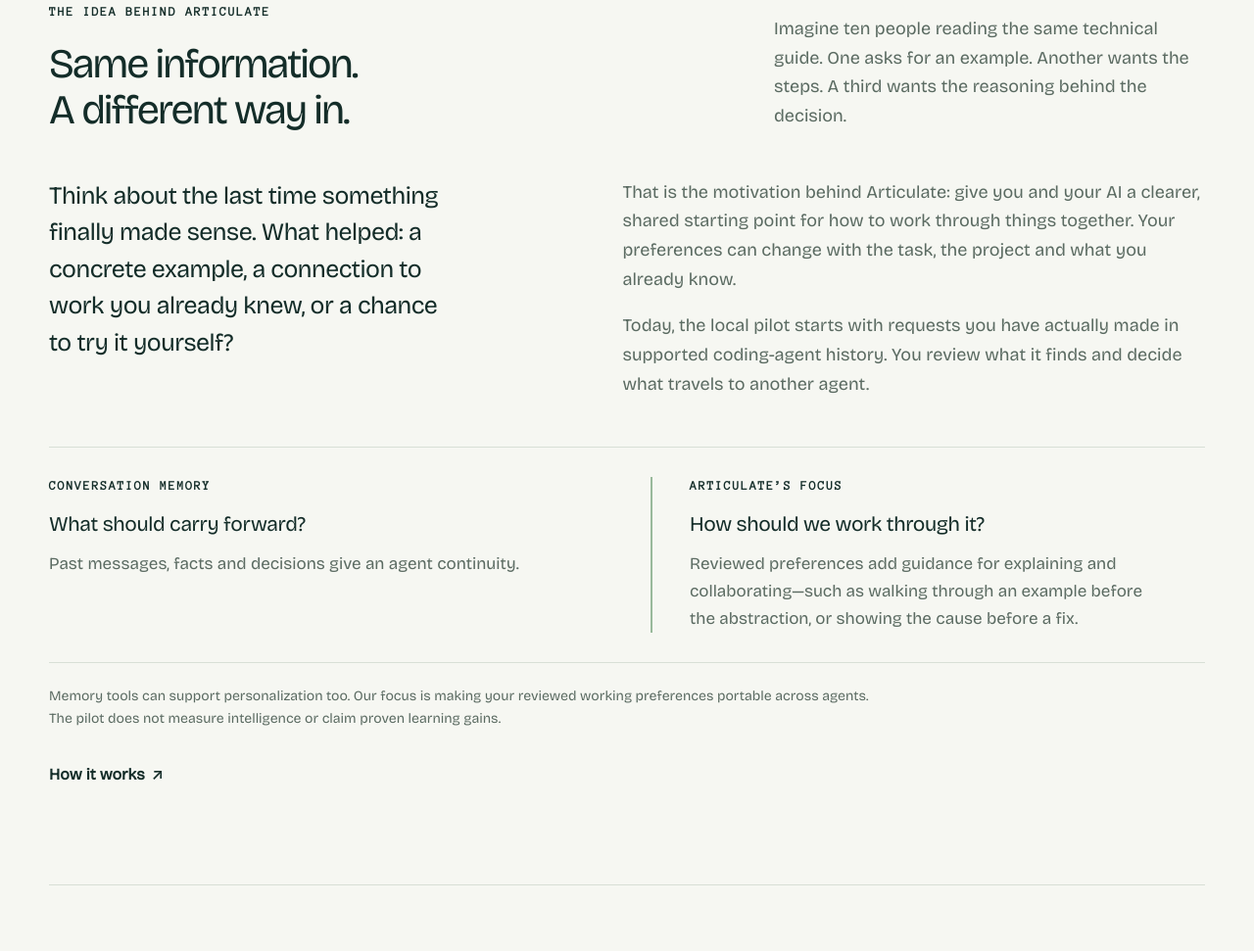
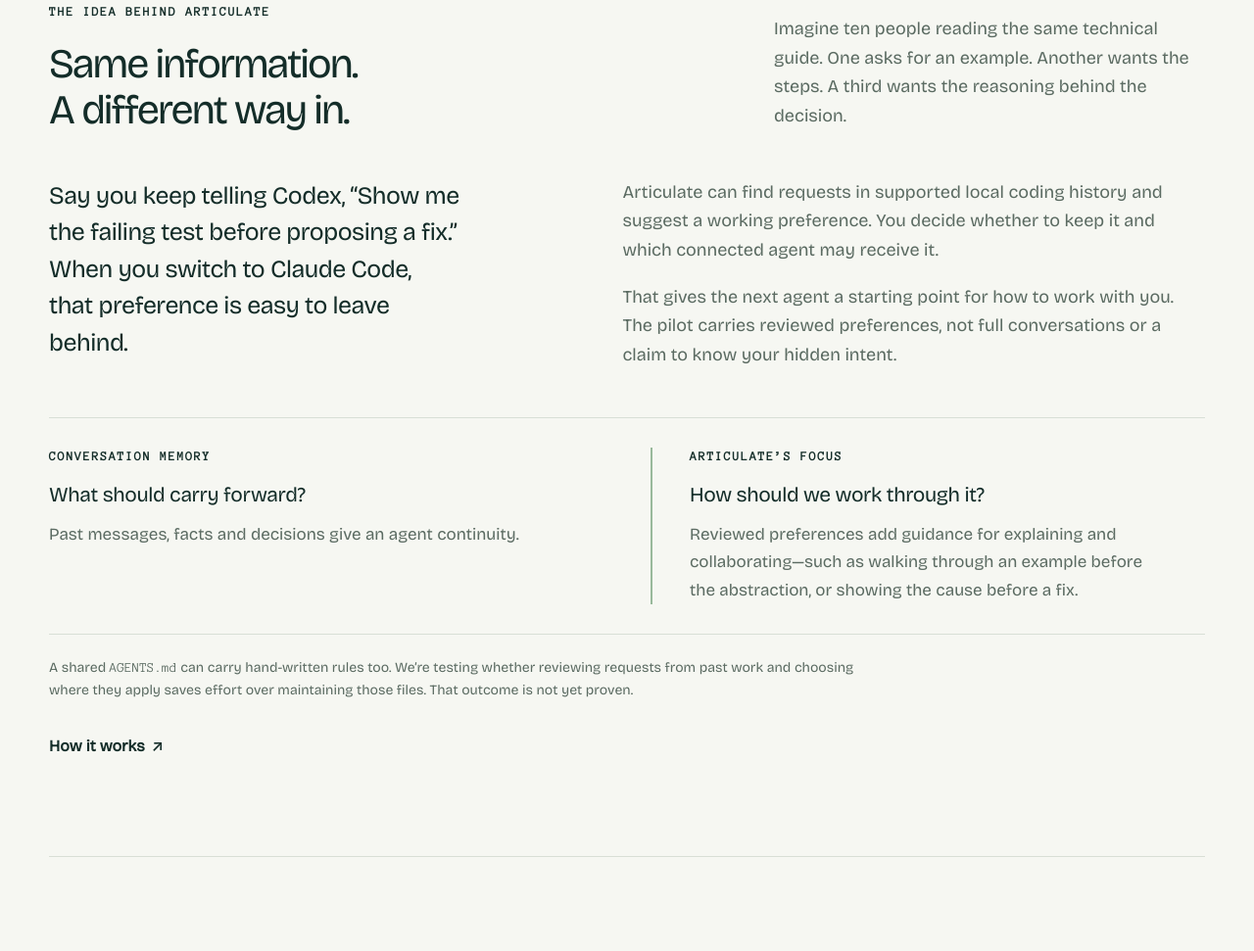
Before and after one commit to AshPlayer-1415/articulate, a plain HTML site: page index.html in a window 1280 px wide. Shown: the part 1136-2107 px from the top of the page at 98% size. Drawn offline with Linux system fonts and the light colour scheme.

Commit message:
Explain cross-agent value and manual-file baseline

```diff
--- a/index.html
+++ b/index.html
@@ -48,9 +48,9 @@
 
     <section class="purpose-section wrap" id="why-articulate" aria-labelledby="purpose-title">
       <div class="section-heading"><div><p class="eyebrow">THE IDEA BEHIND ARTICULATE</p><h2 id="purpose-title">Same information.<br>A different way in.</h2></div><p>Imagine ten people reading the same technical guide. One asks for an example. Another wants the steps. A third wants the reasoning behind the decision.</p></div>
-      <div class="purpose-body"><p>Think about the last time something finally made sense. What helped: a concrete example, a connection to work you already knew, or a chance to try it yourself?</p><div><p>That is the motivation behind Articulate: give you and your AI a clearer, shared starting point for how to work through things together. Your preferences can change with the task, the project and what you already know.</p><p>Today, the local pilot starts with requests you have actually made in supported coding-agent history. You review what it finds and decide what travels to another agent.</p></div></div>
+      <div class="purpose-body"><p>Say you keep telling Codex, “Show me the failing test before proposing a fix.” When you switch to Claude Code, that preference is easy to leave behind.</p><div><p>Articulate can find requests in supported local coding history and suggest a working preference. You decide whether to keep it and which connected agent may receive it.</p><p>That gives the next agent a starting point for how to work with you. The pilot carries reviewed preferences, not full conversations or a claim to know your hidden intent.</p></div></div>
       <div class="focus-comparison"><article><p class="eyebrow">CONVERSATION MEMORY</p><h3>What should carry forward?</h3><p>Past messages, facts and decisions give an agent continuity.</p></article><article><p class="eyebrow">ARTICULATE’S FOCUS</p><h3>How should we work through it?</h3><p>Reviewed preferences add guidance for explaining and collaborating—such as walking through an example before the abstraction, or showing the cause before a fix.</p></article></div>
-      <p class="purpose-footnote">Memory tools can support personalization too. Our focus is making your reviewed working preferences portable across agents. The pilot does not measure intelligence or claim proven learning gains.</p>
+      <p class="purpose-footnote">A shared <code>AGENTS.md</code> can carry hand-written rules too. We’re testing whether reviewing requests from past work and choosing where they apply saves effort over maintaining those files. That outcome is not yet proven.</p>
       <p class="section-action"><a class="text-link" href="./how-it-works/">How it works <span aria-hidden="true">↗</span></a></p>
     </section>
 
```
